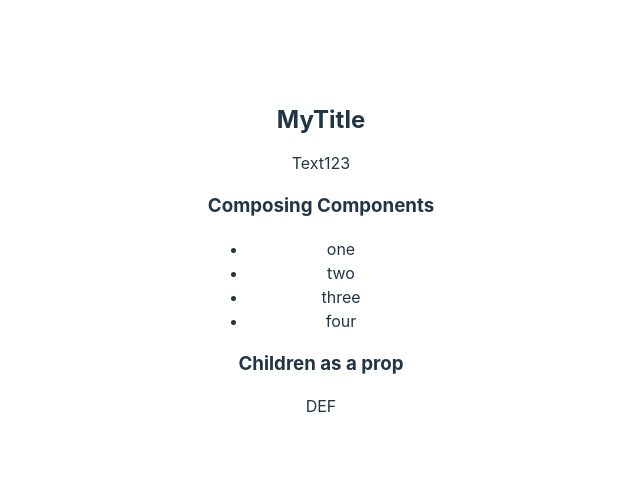
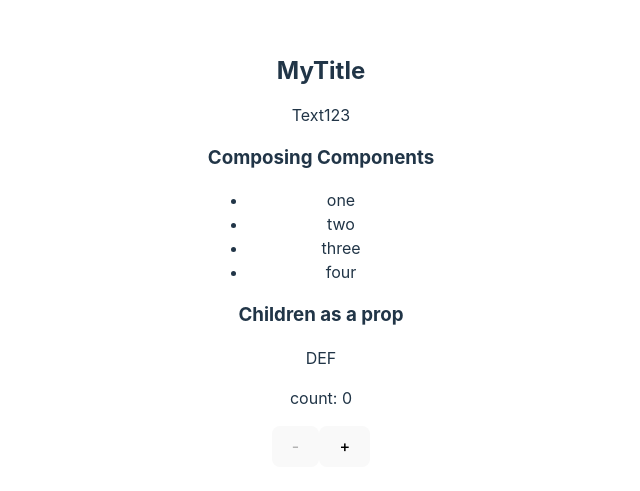
Before and after one commit to sandstorm/React-Workshop-Nov22-Hands-On, a React (Vite) app: page / in a window 1280 px wide. Shown: the part 147-638 px from the top of the page, without its empty margins (319-959 px from the left). Built offline with nearby package versions, Linux system fonts and the light colour scheme.

Commit message:
HandsOn 3

```diff
--- a/src/App.tsx
+++ b/src/App.tsx
@@ -1,4 +1,5 @@
 import './App.css'
+import Counter from './components/Counter'
 import HeaderAndText from './components/HeaderAndText'
 import HigherOrderComponent from './components/HigherOrderComponent'
 import MyList from './components/MyList'
@@ -16,6 +17,8 @@
       </HigherOrderComponent>
 
       <HigherOrderComponent otherComponent={<div>DEF</div>} children={<h3>Children as a prop</h3>} />
+
+      <Counter />
     </div>
   )
 }
--- /dev/null
+++ b/src/components/Counter.tsx
@@ -0,0 +1,15 @@
+import { memo, useState } from "react"
+
+const Counter = () => {
+    const [count, setCount] = useState(0)
+
+    return (
+        <div>
+            <p>count: {count}</p>
+            <button disabled={count <= 0} onClick={() => setCount(count - 1)}>-</button>
+            <button onClick={() => setCount(count + 1)}>+</button>
+        </div>
+    )
+}
+
+export default memo(Counter)
```
